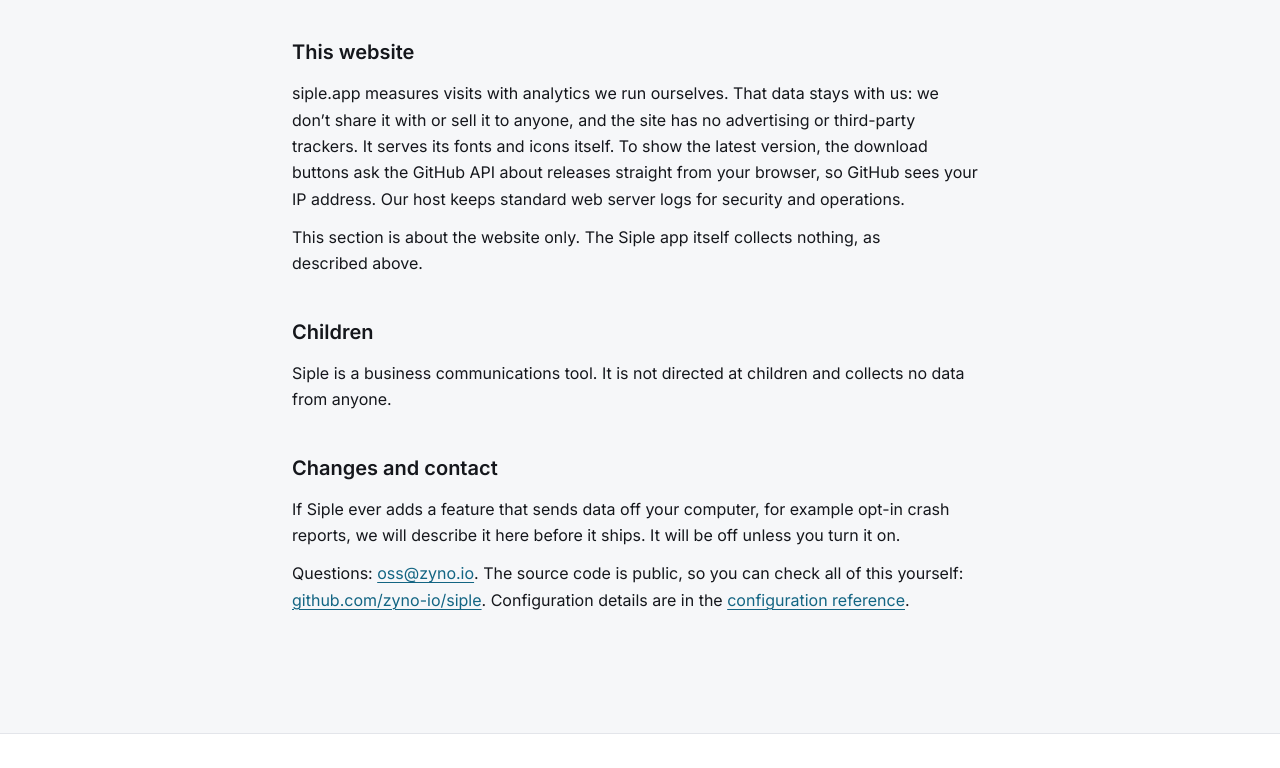
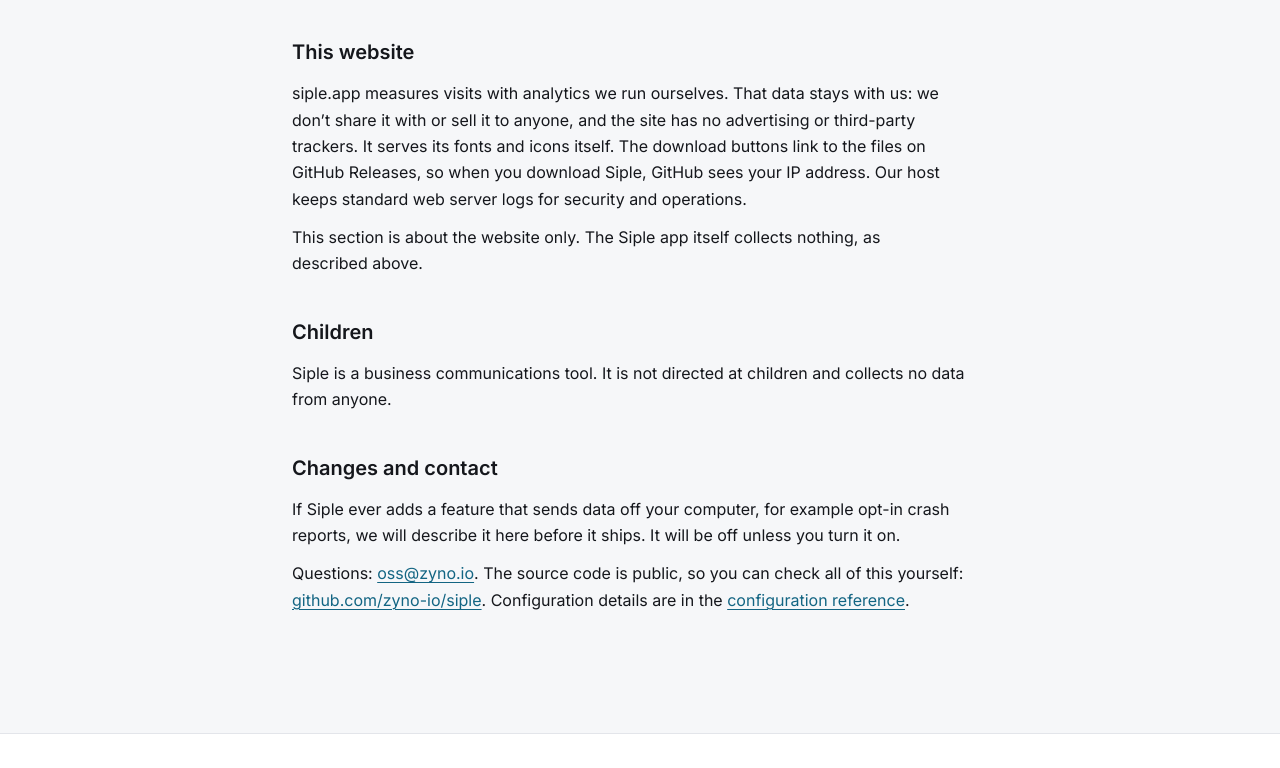
Before and after one commit to zyno-io/siple, an Astro site in the folder sites/www/: page /privacy in a window 1280 px wide. Shown: the part 2152-2920 px from the top of the page. Built offline with nearby package versions, Linux system fonts and the light colour scheme; Astro itself is replaced by a stand-in of ours.

Commit message:
fix(www): the privacy policy no longer claims the site calls the GitHub API
The latest version and its links are fixed at build time; only the
download itself goes to GitHub.

Co-Authored-By: Claude Opus 5.5 <noreply@anthropic.com>

```diff
--- a/sites/www/src/pages/privacy.astro
+++ b/sites/www/src/pages/privacy.astro
@@ -63,7 +63,7 @@ const updated = 'November 22, 2026';
 
       <section>
         <h2>This website</h2>
-        <p>siple.app measures visits with analytics we run ourselves. That data stays with us: we don’t share it with or sell it to anyone, and the site has no advertising or third-party trackers. It serves its fonts and icons itself. To show the latest version, the download buttons ask the GitHub API about releases straight from your browser, so GitHub sees your IP address. Our host keeps standard web server logs for security and operations.</p>
+        <p>siple.app measures visits with analytics we run ourselves. That data stays with us: we don’t share it with or sell it to anyone, and the site has no advertising or third-party trackers. It serves its fonts and icons itself. The download buttons link to the files on GitHub Releases, so when you download Siple, GitHub sees your IP address. Our host keeps standard web server logs for security and operations.</p>
         <p>This section is about the website only. The Siple app itself collects nothing, as described above.</p>
       </section>
 
```
